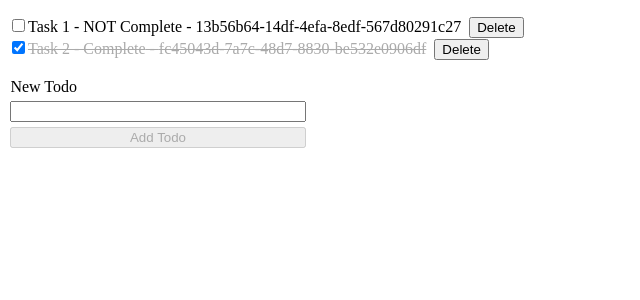
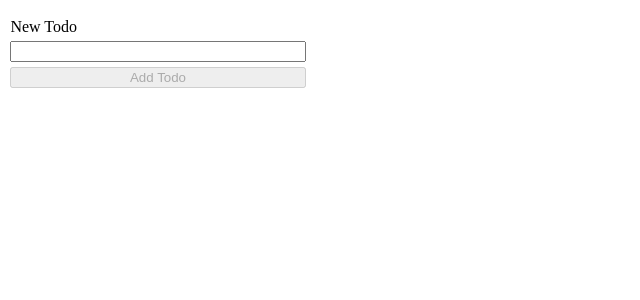
Before and after one commit to aamirmabs/wds-react-fundamentals, a React (Vite) app: page / in a window 1280 px wide. Shown: the top 300 px of the page, without its empty margins (0-640 px from the left). Built offline with nearby package versions, Linux system fonts and the light colour scheme.

Commit message:
handleDeleteTasks() added

```diff
--- a/src/App.jsx
+++ b/src/App.jsx
@@ -1,6 +1,5 @@
 import { v4 as uuid_v4 } from 'uuid';
 import { useState } from 'react';
-
 
 import { Form } from './Form'
 import { ListItem } from './ListItem'
@@ -10,31 +9,19 @@ import "./styles.css"
 function App() {
 
   // setting state to manage
-  const [tasksArray, setTasksArray] = useState([{
-    id: uuid_v4(),
-    text: "Task 1 - NOT Complete",
-    completed: false
-  },
-  {
-    id: uuid_v4(),
-    text: "Task 2 - Complete",
-    completed: true
-  }])
+  const [tasksArray, setTasksArray] = useState([])
   const [newTaskText, setNewTaskText] = useState('');
 
 
   // HANDLERS
-  // handler to add task
+  // handler to manage new task text
   const handleNewTaskText = (e) => {
-    console.log("handleNewTaskText() executed.");
-
-    console.log(e.target.value);
+    // console.log(e.target.value);
     setNewTaskText(e.target.value);
   }
 
-  // handler to complete task
+  // handler input button click to complete task
   const handleCompleteTask = (index) => {
-    console.log("handleCompleteTask() executed.");
 
     // Create a new array with the updated task
     const updatedTasks = tasksArray.map((task, i) => {
@@ -42,15 +29,34 @@ function App() {
         return { ...task, completed: !task.completed }
       else
         return task
-    }
-    );
+    });
 
     // Update the state with the new array
     setTasksArray(updatedTasks);
   }
 
+  // handle add new task to list
   const handleAddNewTask = () => {
-    console.log("handleAddNewTask() executed.");
+
+    const newTask = {
+      id: uuid_v4(),
+      text: newTaskText,
+      completed: false
+    };
+
+    setTasksArray(oldTasks => {
+      return [...oldTasks, newTask]
+    });
+  }
+
+  // handle delete task
+  const handleDeleteTask = (index) => {
+    // console.log("LOG: handleDeleteTask() executed");
+
+    const pre = tasksArray.slice(0, index);
+    const post = tasksArray.slice(index + 1);
+
+    setTasksArray(pre.concat(post));
   }
 
   return (
@@ -61,10 +67,13 @@ function App() {
             <ListItem
               key={task.id}
               checkedStatus={task.completed}
-              handleCompleteTask={() => handleCompleteTask(index)}
+              handleCompleteTask={() => handleCompleteTask(index)
+              }
+              handleDeleteTask={() => handleDeleteTask(index)}
             >
-              {task.text} - {task.id}
-            </ListItem>);
+              {task.text}
+            </ListItem>
+          );
         })}
       </ul>
 
@@ -73,7 +82,7 @@ function App() {
         newTaskText={newTaskText}
         handleNewTaskText={handleNewTaskText}
       />
-    </div>
+    </div >
   );
 }
 
--- a/src/Form.jsx
+++ b/src/Form.jsx
@@ -1,9 +1,10 @@
 export const Form = ({ handleNewTaskText, handleAddNewTask, newTaskText }) => {
 
+  // disable submit button if task text is 0
   let disabledStatus = false;
   if (newTaskText.length === 0) {
     disabledStatus = true;
-    console.log("Add Todo button disabled.");
+    // console.log("LOG: Add Todo button disabled.");
   }
   else {
     disabledStatus = false;
--- a/src/ListItem.jsx
+++ b/src/ListItem.jsx
@@ -1,8 +1,6 @@
-import { Children } from 'react'
-
 export const ListItem = (props) => {
 
-  const { children, index, checkedStatus, handleCompleteTask } = props;
+  const { children, checkedStatus, handleCompleteTask, handleDeleteTask } = props;
 
   return (
     <>
@@ -11,7 +9,7 @@ export const ListItem = (props) => {
           <input type="checkbox" checked={checkedStatus} data-list-item-checkbox onChange={handleCompleteTask} />
           <span data-list-item-text>{children}</span>
         </label>
-        <button data-button-delete>Delete</button>
+        <button data-button-delete onClick={handleDeleteTask}>Delete</button>
       </li>
     </>
 
```
